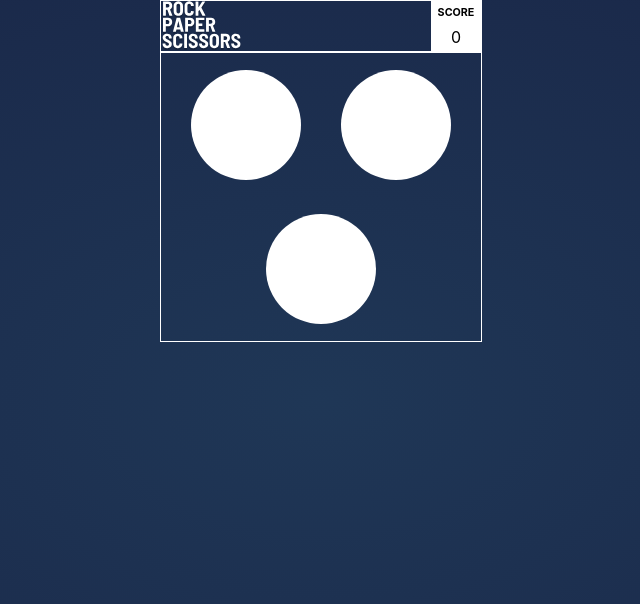
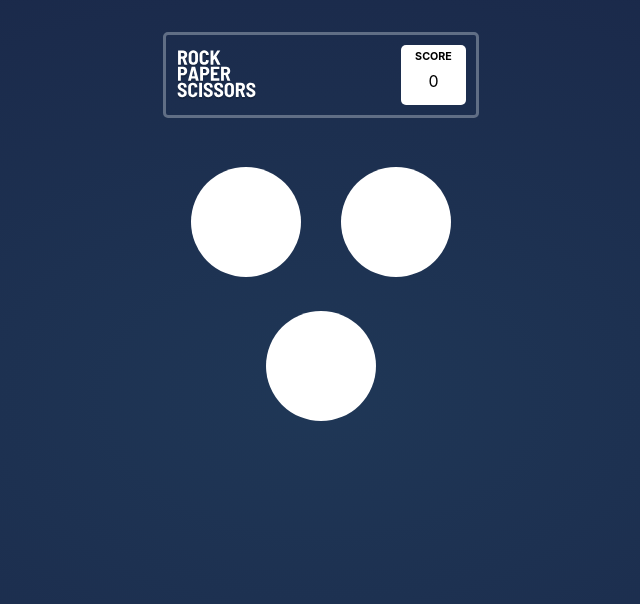
Before and after one commit to mika-marcondes/rock-paper-scissors, a website built with Vite: page index.html in a window 1280 px wide. Shown: the whole page, without its empty margins (319-959 px from the left). Built offline with nearby package versions, Linux system fonts and the light colour scheme; files whose address does not match are found by name.

Commit message:
:bento: Style header and play again button

```diff
--- a/src/style.css
+++ b/src/style.css
@@ -11,7 +11,6 @@
     text-rendering: optimizeLegibility;
     -webkit-font-smoothing: antialiased;
     -moz-osx-font-smoothing: grayscale;
-    -webkit-text-size-adjust: 100%;
 }
 
 body {
@@ -24,8 +23,14 @@ body {
     min-height: 100vh;
 }
 
+body button {
+    border: 0;
+    border-radius: 5px;
+    height: 40px;
+    width: 150px;
+}
+
 #game-area {
-    border: 1px solid white;
     display: flex;
     flex-flow: row wrap;
     align-self: center;
@@ -44,18 +49,22 @@ body {
 }
 
 header {
+    margin: 2rem;
+    padding: 10px;
     display: flex;
     flex-direction: row;
     justify-content: space-between;
     align-items: center;
-    min-width: 320px;
-    border: 1px solid white;
+    min-width: 290px;
+    border: 3px solid hsl(217, 16%, 45%);
+    border-radius: 5px;
 }
 
 #score {
     background-color: white;
-    width: 50px;
-    height: 50px;
+    border-radius: 5px;
+    width: 65px;
+    height: 60px;
     text-align: center;
 }
 
```
